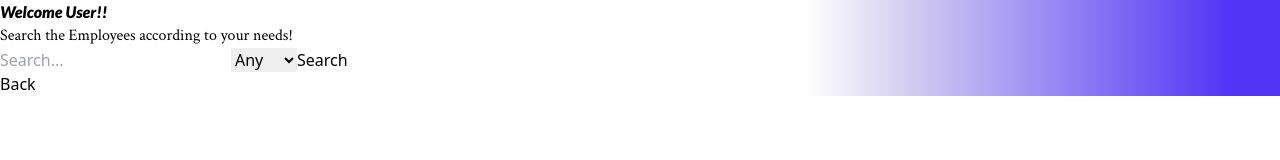
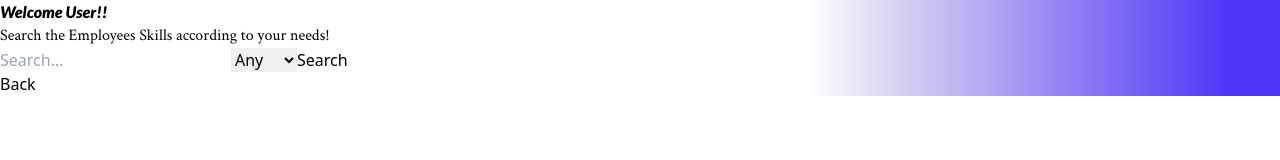
Before and after one commit to dhanush18008/Rahul_Final_Project, a React (Vite) app: page /search-by-skills in a window 1280 px wide. Shown: the top 160 px of the page. Built offline with nearby package versions, Linux system fonts and the light colour scheme.

Commit message:
seventh.one change

```diff
--- a/src/SearchBySkills.jsx
+++ b/src/SearchBySkills.jsx
@@ -43,7 +43,7 @@ function SearchBySkills() {
     return (
     <div className=' manage-empolyee h-screen'>
       <h1 className='text-7xl font-lato ml-20 py-5 '>Welcome User!!</h1>
-      <p className='font-crimson text-center mr-44 py-3 text-indigo-800 text-2xl font-semibold'>Search the Employees according to your needs!</p>
+      <p className='font-crimson text-center mr-44 py-3 text-indigo-800 text-2xl font-semibold'>Search the Employees Skills according to your needs!</p>
         <form onSubmit={handleSubmit} className="ml-96">
       <input
         type="text"
```
